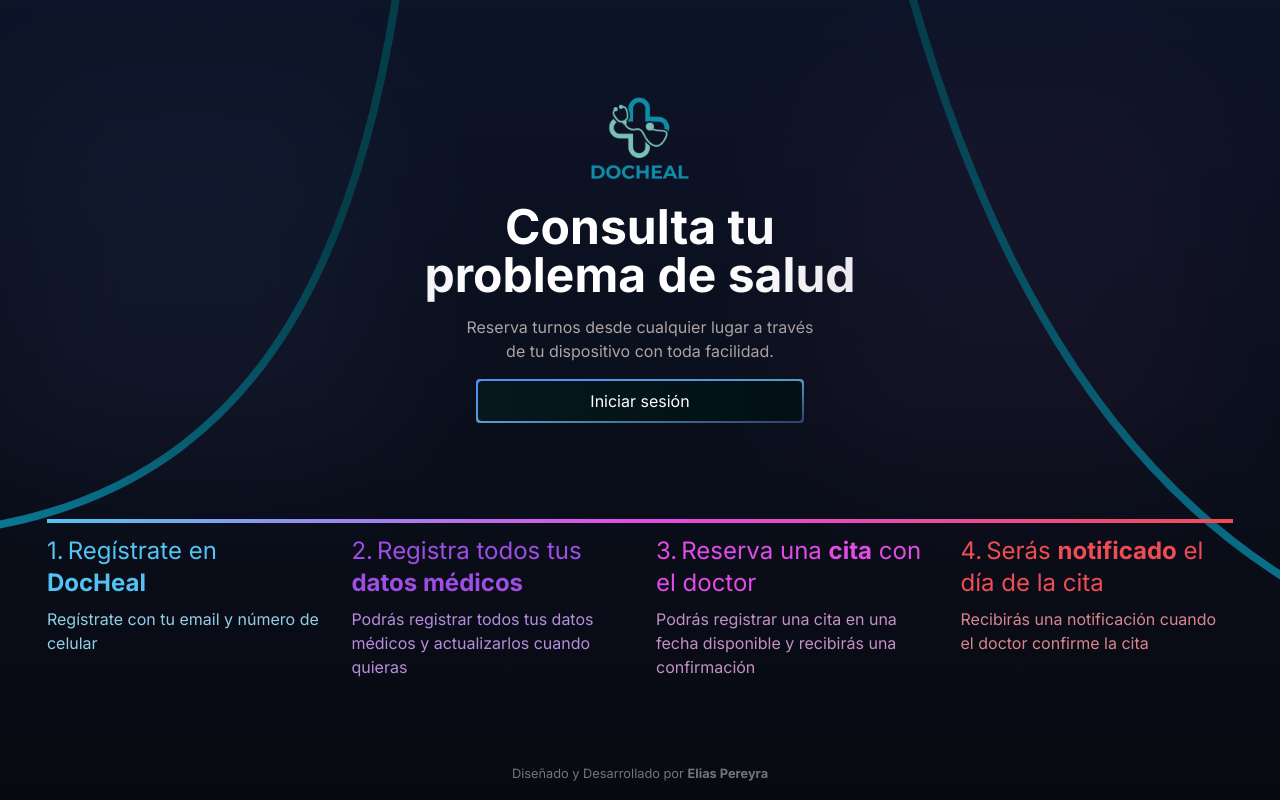
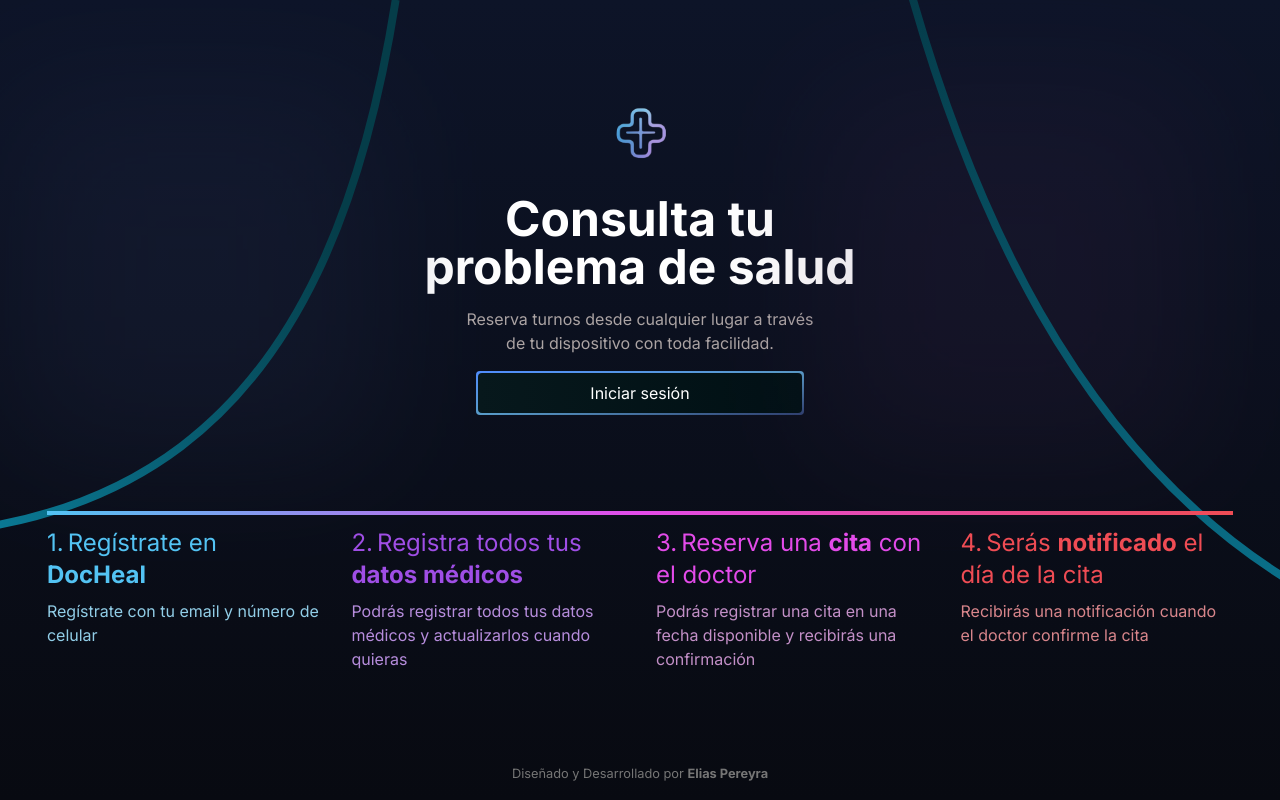
Before and after one commit to EliasPereyra/docheal, a Next.js app: page / in a window 1280 px wide. Built offline with nearby package versions, Linux system fonts and the light colour scheme.

Commit message:
Use a different logo

```diff
--- a/src/components/logo.tsx
+++ b/src/components/logo.tsx
@@ -15,7 +15,7 @@ export default function Logo({
   return (
     <Link href={href}>
       <Image
-        src="/assets/docheal-logo.png"
+        src="/assets/logo.png"
         alt="Logo oficial de la página"
         width={w}
         height={h}
```
Also changed, not shown: public/assets/logo.png (added).
